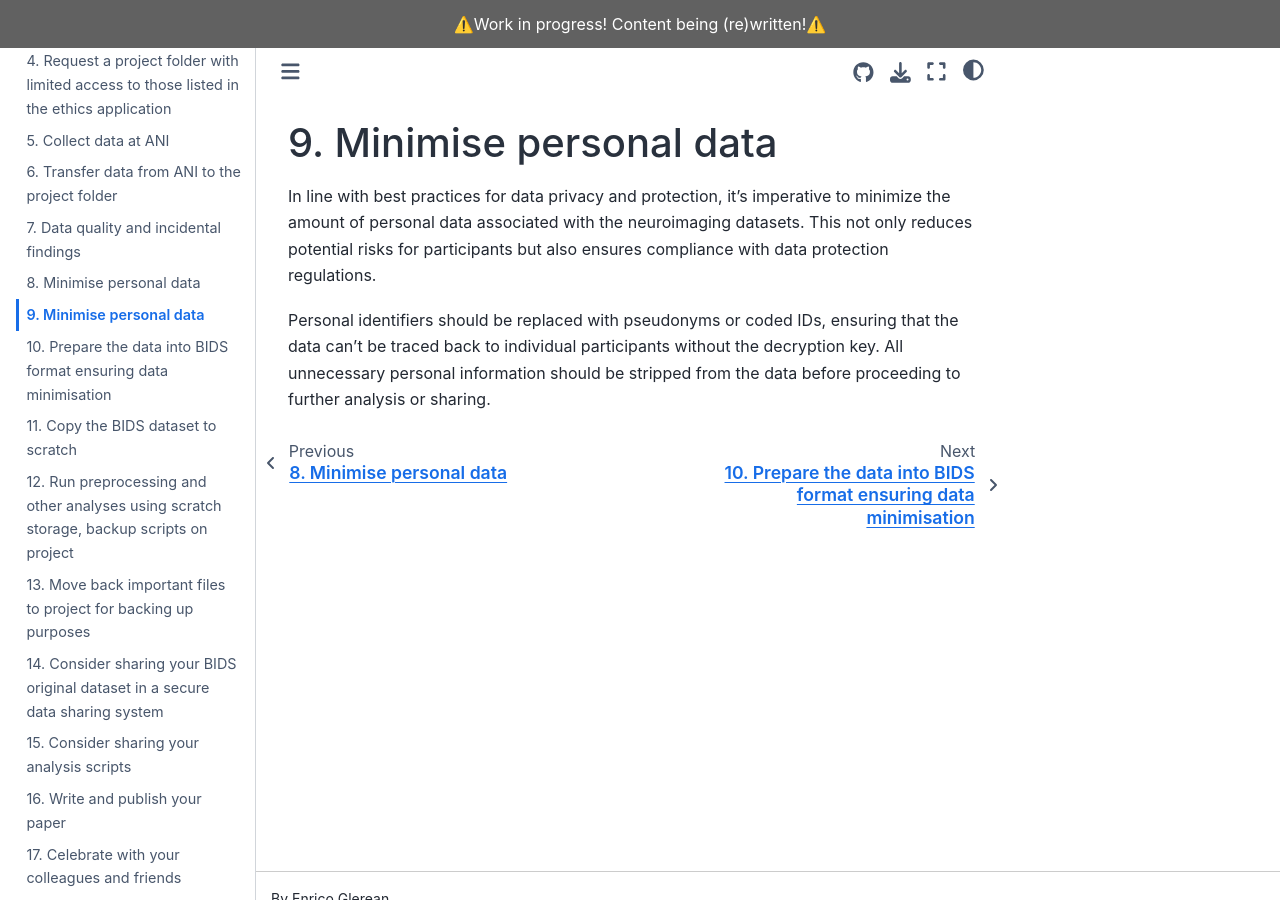
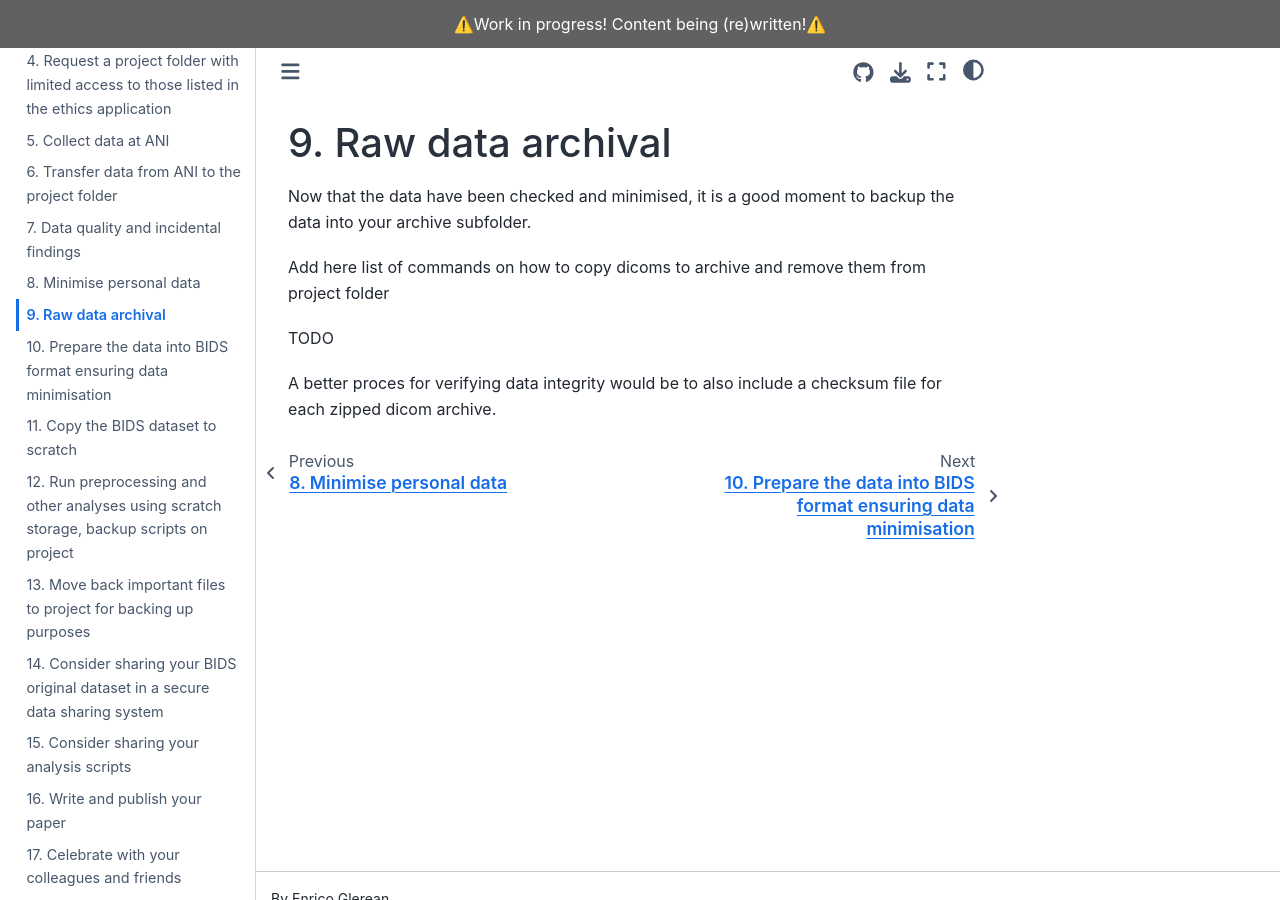
Before and after one commit to eglerean/neuroimagingworkflows, a Sphinx documentation site: the page built from doc/09_archive.md, in a window 1280 px wide and 900 px high. Built offline with Sphinx 7.4.7 and the Sphinx Book theme 1.1.4, drawn with Linux system fonts in a browser that asks for light colours.

Commit message:
fixing 09

```diff
--- a/doc/09_archive.md
+++ b/doc/09_archive.md
@@ -1,5 +1,10 @@
-# 9. Minimise personal data
+# 9. Raw data archival
 
-In line with best practices for data privacy and protection, it's imperative to minimize the amount of personal data associated with the neuroimaging datasets. This not only reduces potential risks for participants but also ensures compliance with data protection regulations.
+Now that the data have been checked and minimised, it is a good moment to backup the data into your archive subfolder.
 
-Personal identifiers should be replaced with pseudonyms or coded IDs, ensuring that the data can't be traced back to individual participants without the decryption key. All unnecessary personal information should be stripped from the data before proceeding to further analysis or sharing.
+Add here list of commands on how to copy dicoms to archive and remove them from project folder
+
+
+TODO
+
+A better proces for verifying data integrity would be to also include a checksum file for each zipped dicom archive.
```
